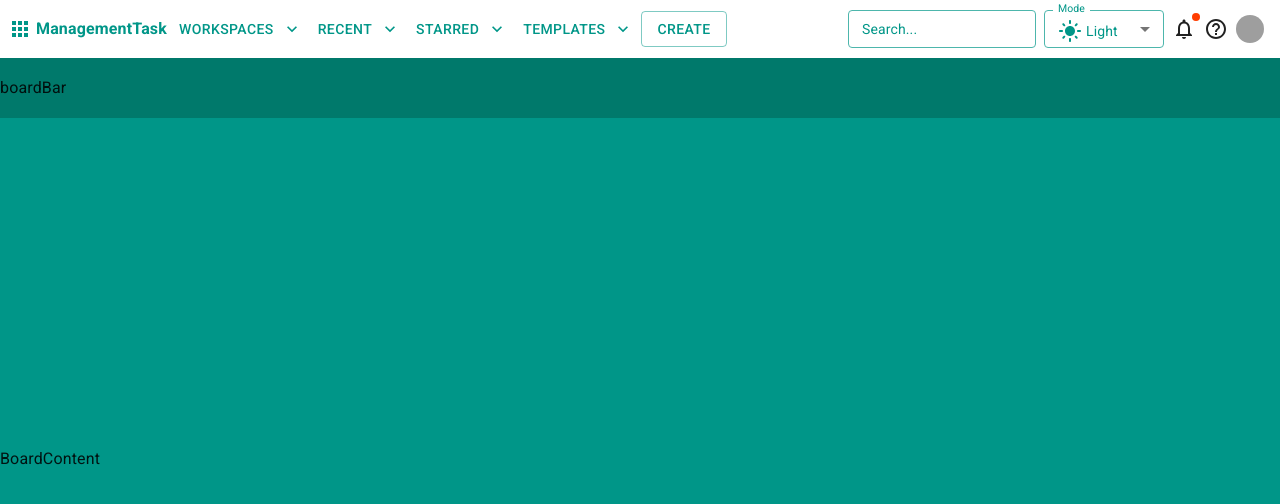
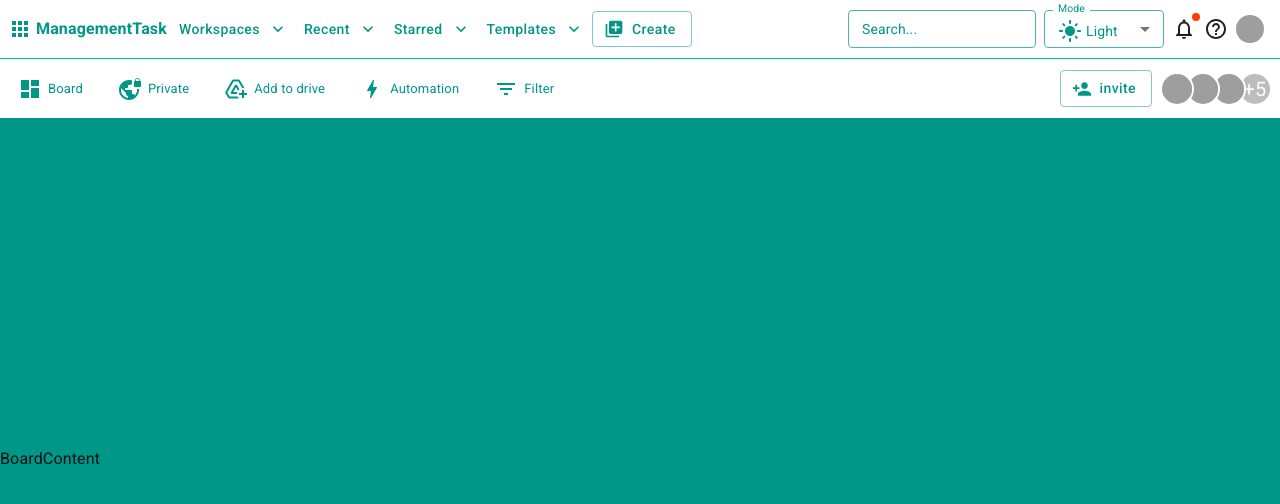
Before and after one commit to capsocong/WMS-Web, a React (Vite) app: page / in a window 1280 px wide. Shown: the top 504 px of the page. Built offline with nearby package versions, Linux system fonts and the light colour scheme; grey boxes are pictures that could not be loaded.

Commit message:
Update boardbar

```diff
--- a/src/components/AppBar/index.jsx
+++ b/src/components/AppBar/index.jsx
@@ -10,6 +10,7 @@ import NotificationsNoneIcon from '@mui/icons-material/NotificationsNone'
 import Tooltip from '@mui/material/Tooltip'
 import HelpOutlineIcon from '@mui/icons-material/HelpOutline'
 import Profiles from './Menus/Profiles'
+import LibraryAddIcon from '@mui/icons-material/LibraryAdd';
 
 
 function AppBar() {
@@ -34,7 +35,7 @@ function AppBar() {
           <Recent />
           <Starred />
           <Templates />
-          <Button variant="outlined" >Create</Button>
+          <Button variant="outlined" startIcon={<LibraryAddIcon/>} >Create</Button>
         </Box>
 
       </Box>
--- a/src/pages/Boards/BoardBar/index.jsx
+++ b/src/pages/Boards/BoardBar/index.jsx
@@ -1,15 +1,124 @@
-import { Box } from '@mui/material'
+import { Avatar, AvatarGroup, Box, Button, Chip, Tooltip } from '@mui/material'
 import theme from '~/theme'
+import DashBoardIcon from '@mui/icons-material/Dashboard'
+import VpnLockIcon from '@mui/icons-material/VpnLock'
+import AddToDriveIcon from '@mui/icons-material/AddToDrive'
+import BoltIcon from '@mui/icons-material/Bolt'
+import FilterListIcon from '@mui/icons-material/FilterList'
+import PersonAddIcon from '@mui/icons-material/PersonAdd';
+
+
+const boardBar_style = {
+  color: 'primary.main',
+  backgroundColor: 'white',
+  border: 'none',
+  paddingX: '5px',
+  borderRadius: '4px',
+  '& .MuiSvgIcon-root':{
+    color: 'primary.main'
+  },
+  '&:hover': {
+    bgcolor: 'primary.50'
+  }
+}
 
 function BoardBar() {
+
   return (
     <Box sx={{
-      backgroundColor: 'primary.dark',
+      backgroundColor: 'white',
       width: '100%',
       height: () => theme.Wms.boardBarHeight,
       display: 'flex',
-      alignItems: 'center'
-    }}>boardBar</Box>
+      alignItems: 'center',
+      justifyContent: 'space-between',
+      gap: 2,
+      overflowX: 'auto',
+      borderTop: '1px solid #00bfa5',
+      paddingX: 2
+
+    }}>
+      <Box sx={{ display: 'flex', alignItems: 'center', gap: 2 }}>
+        <Chip
+          sx = {boardBar_style}
+          icon={<DashBoardIcon />}
+          label="Board"
+          clickable
+        />
+        <Chip
+          sx = {boardBar_style}
+          icon={<VpnLockIcon />}
+          label="Private"
+          clickable
+        />
+        <Chip
+          sx = {boardBar_style}
+          icon={<AddToDriveIcon />}
+          label="Add to drive"
+          clickable
+        />
+        <Chip
+          sx = {boardBar_style}
+          icon={<BoltIcon />}
+          label="Automation"
+          clickable
+        />
+        <Chip
+          sx = {boardBar_style}
+          icon={<FilterListIcon />}
+          label="Filter"
+          clickable
+        />
+      </Box>
+      <Box sx={{ display: 'flex', alignItems: 'center', gap: 2 }}>
+        <Button variant="outlined" startIcon={<PersonAddIcon />} sx={{
+          color: 'primary.main' }}>
+          invite
+        </Button>
+        <AvatarGroup max={4} sx={{ '& .MuiAvatarGroup-avatar': { width: 30, height: 30 } }}>
+          <Tooltip title='tien.tdev'>
+            <Avatar
+              alt='Tran Tien'
+              src='https://avatars.githubusercontent.com/u/91900796?s=400&u=b11c97b0680d7d80abcc89e8999e7330bddfd3e2&v=4'/>
+          </Tooltip>
+          <Tooltip title='tien.tdev'>
+            <Avatar
+              alt='Tran Tien'
+              src='https://avatars.githubusercontent.com/u/91900796?s=400&u=b11c97b0680d7d80abcc89e8999e7330bddfd3e2&v=4'/>
+          </Tooltip>
+          <Tooltip title='tien.tdev'>
+            <Avatar
+              alt='Tran Tien'
+              src='https://avatars.githubusercontent.com/u/91900796?s=400&u=b11c97b0680d7d80abcc89e8999e7330bddfd3e2&v=4'/>
+          </Tooltip>
+          <Tooltip title='tien.tdev'>
+            <Avatar
+              alt='Tran Tien'
+              src='https://avatars.githubusercontent.com/u/91900796?s=400&u=b11c97b0680d7d80abcc89e8999e7330bddfd3e2&v=4'/>
+          </Tooltip>
+          <Tooltip title='tien.tdev'>
+            <Avatar
+              alt='Tran Tien'
+              src='https://avatars.githubusercontent.com/u/91900796?s=400&u=b11c97b0680d7d80abcc89e8999e7330bddfd3e2&v=4'/>
+          </Tooltip>
+          <Tooltip title='tien.tdev'>
+            <Avatar
+              alt='Tran Tien'
+              src='https://avatars.githubusercontent.com/u/91900796?s=400&u=b11c97b0680d7d80abcc89e8999e7330bddfd3e2&v=4'/>
+          </Tooltip>
+          <Tooltip title='tien.tdev'>
+            <Avatar
+              alt='Tran Tien'
+              src='https://avatars.githubusercontent.com/u/91900796?s=400&u=b11c97b0680d7d80abcc89e8999e7330bddfd3e2&v=4'/>
+          </Tooltip>
+          <Tooltip title='tien.tdev'>
+            <Avatar
+              alt='Tran Tien'
+              src='https://avatars.githubusercontent.com/u/91900796?s=400&u=b11c97b0680d7d80abcc89e8999e7330bddfd3e2&v=4'/>
+          </Tooltip>
+        </AvatarGroup>
+      </Box>
+    </Box>
   )
 }
 
--- a/src/pages/Boards/_id.jsx
+++ b/src/pages/Boards/_id.jsx
@@ -2,7 +2,7 @@
 import { Container } from '@mui/material'
 import AppBar from '~/components/AppBar'
 import BoardBar from './BoardBar'
-import BoardContent from './BoardConten'
+import BoardContent from './BoardContent'
 
 
 function Board() {
--- a/src/theme.js
+++ b/src/theme.js
@@ -28,6 +28,13 @@ const theme = extendTheme({
   },
   // ...other properties
   components: {
+    MuiButton: {
+      styleOverrides: {
+        root: {
+          textTransform: 'none',
+        }
+      }
+    },
     MuiCssBaseline: {
       styleOverrides: {
         body: {
```
Also changed, not shown: src/pages/Boards/BoardContent/index.jsx (renamed from src/pages/Boards/BoardConten/index.jsx).
